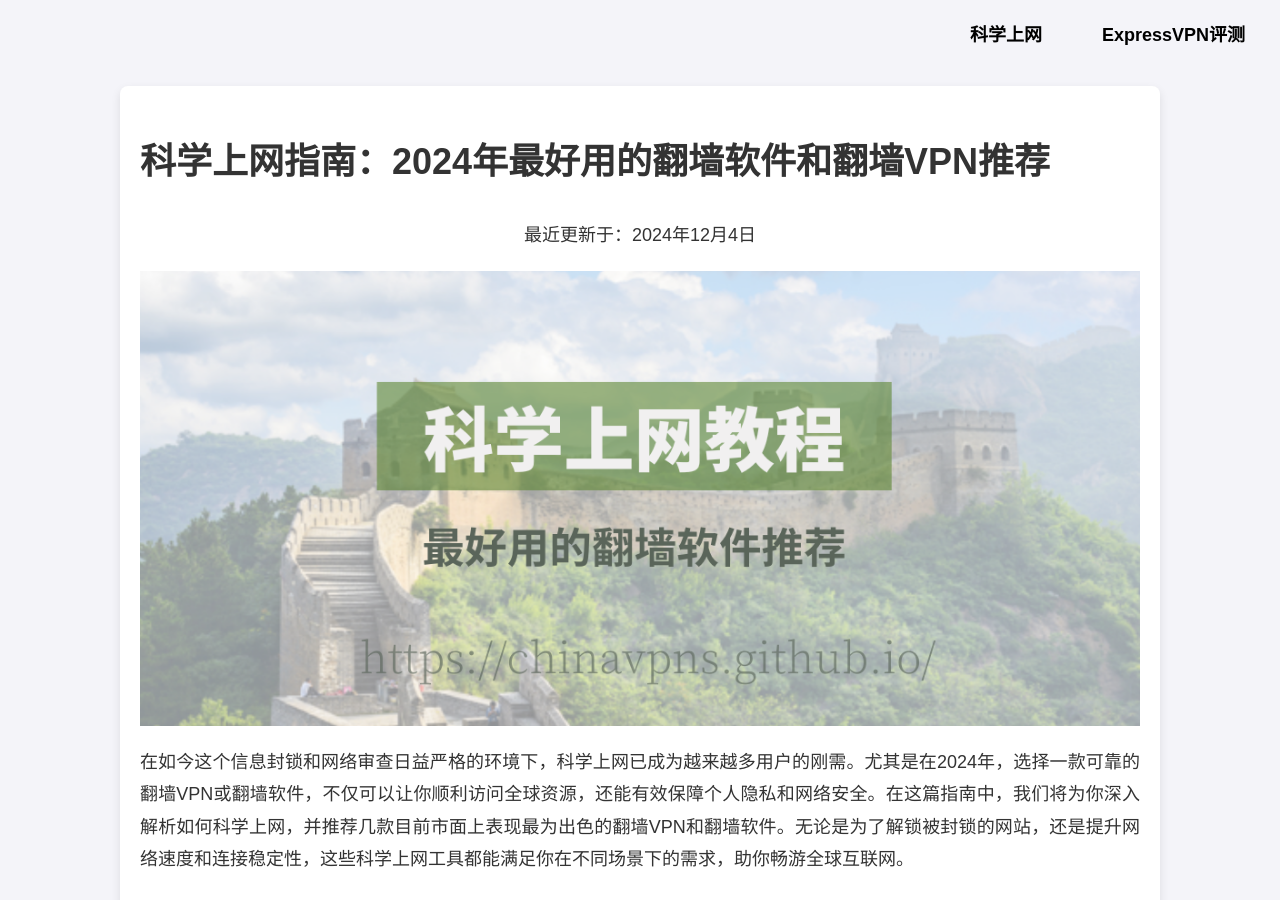
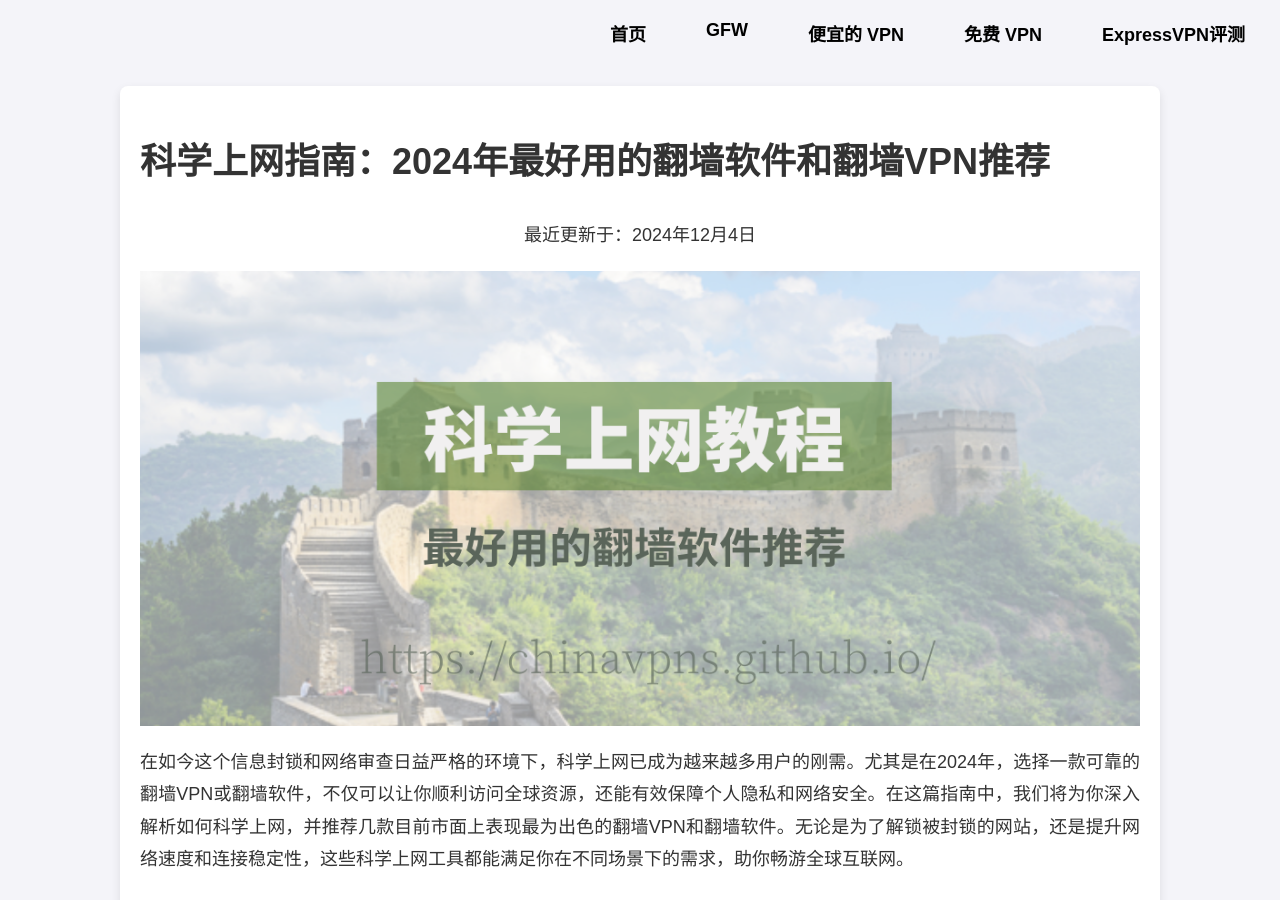
Before and after one commit to chinavpns/chinavpns.github.io, a Jekyll site: the page built from index.md, in a window 1280 px wide and 900 px high. Built offline with Jekyll 4.4.1, drawn with Linux system fonts in a browser that asks for light colours.

Commit message:
Update default.html

```diff
--- a/_layouts/default.html
+++ b/_layouts/default.html
@@ -10,7 +10,10 @@
     <header>
         <nav>
             <ul class="nav">
-                <li><a href="{{ '/' | relative_url }}">科学上网</a></li>
+                <li><a href="{{ '/' | relative_url }}">首页</a></li>
+                <li><a href="{{ '/gfw/' | relative_url }}">GFW</a></li>
+                <li><a href="{{ '/cheap-vpn/' | relative_url }}">便宜的 VPN</a></li>
+                <li><a href="{{ '/free-vpn/' | relative_url }}">免费 VPN</a></li>
                 <li><a href="{{ '/expressvpn/' | relative_url }}">ExpressVPN评测</a></li>
             </ul>
         </nav>
```
